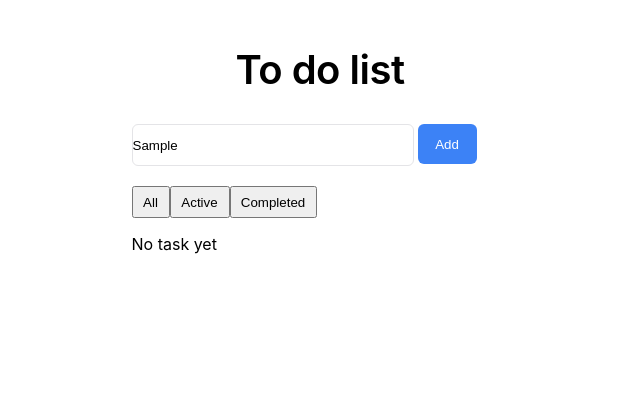
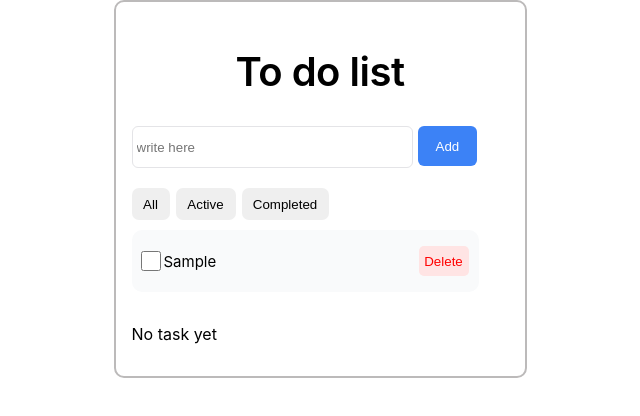
Before and after one commit to InderN10/realTO-DO, a React (Create React App) app: page / in a window 1280 px wide. Both pictures are taken after typing "Sample" into the empty fields and a click on the button "Add". Shown: the top 416 px of the page, without its empty margins (320-960 px from the left). Built offline with nearby package versions, Linux system fonts and the light colour scheme.

Commit message:
Almost done

```diff
--- a/package.json
+++ b/package.json
@@ -8,6 +8,7 @@
     "@testing-library/user-event": "^13.5.0",
     "cra-template": "1.2.0",
     "react-scripts": "5.0.1",
+    "uuid": "^11.0.3",
     "web-vitals": "^2.1.4"
   },
   "scripts": {
--- a/src/App.css
+++ b/src/App.css
@@ -1,20 +1,36 @@
 .App {
+  width: 100%;
+  height: 100%;
   display: flex;
   justify-content: center;
+  align-content: center;
 }
-#BODY{
+
+#BODY {
   width: 377px;
   padding: 16px;
   display: flex;
   flex-direction: column;
   justify-content: center;
+  border: 2px solid rgb(188, 186, 186);
+  border-radius: 10px;
 }
-#containerCLASSIFYING{
+
+#container {
+  gap: 5px;
   display: flex;
   justify-content: space-between;
   margin-bottom: 20px;
   width: 345px;
 }
+
+#containerCLASSIFYING {
+  width: 345px;
+  display: flex;
+  gap: 6px;
+  margin-bottom: 10px;
+}
+
 #writeTASK {
   width: 280px;
   height: 40px;
@@ -22,6 +38,7 @@
   border: 1px solid var(--border-border-border, #E4E4E7);
   margin: 0;
   padding: 0;
+  padding-left: 4px;
 }
 
 #addBUTTON {
@@ -36,16 +53,25 @@
 #allTASKS {
   width: 38px;
   height: 32px;
+  border: 0;
+  border-radius: 7px;
 }
-#activeTASKS{
+
+#activeTASKS {
   width: 60px;
   height: 32px;
+  border: 0;
+  border-radius: 7px;
 }
-#comletedTASKS{
+
+#comletedTASKS {
   width: 87px;
   height: 32px;
+  border: 0;
+  border-radius: 7px;
 }
-#title{
+
+#title {
   color: #000;
   text-align: center;
   font-size: 40px;
@@ -55,3 +81,43 @@ line-height: 28px;
   letter-spacing: -0.5px;
 
 }
+
+#error {
+  color: red;
+  text-align: center;
+}
+
+#Tasks {
+  font-size: 15px;
+  width: 342px;
+  height: 62px;
+  border-radius: 10px;
+  margin-bottom: 16px;
+  cursor: pointer;
+  padding-left: 5px;
+  display: flex;
+  justify-content: space-between;
+  align-items: center;
+  background-color: #f9fafb
+}
+#checkBox{
+  width: 20px;
+  height: 20px;
+}
+#deleteBUTT{
+  display: flex;
+  align-items: center;
+  justify-content: center;
+  width: 50px;
+  height:30px;
+  background-color: rgb(255, 228, 228);
+  color: red;
+  margin-right: 10px;
+  border: 0;
+  border-radius: 5px;
+}
+#checkBox-text-container{
+  display: flex;
+  align-items: center;
+
+}
--- a/src/App.js
+++ b/src/App.js
@@ -1,20 +1,80 @@
 
 import './App.css';
+import react, { useState } from "react"
+import { v4 as uuidv4 } from 'uuid';
+const todo = {
+  text: "do homework",
+  id: 1,
+  status: "ACTIVE" | "COMPLETED"
+}
+function App() {
+  const [todo, setTodo] = useState([]);
+  const [inputValue, setInputValue] = useState("");
+  const [error, setError] = useState("")
+  const [filterState, setFilterState] = useState("ALL")
+  function handleInputChange(event) {
+    setInputValue(event.target.value);
+  };
+  function handleAddButton() {
+    if (inputValue.length === 0) {
+      setError("please enter task");
+      return;
+    } else {
+      setError("")
+      setTodo([...todo, { text: inputValue, id: uuidv4(), status: "ACTIVE" }]);
+      setInputValue("");
+    }
+  };
+  function handleCheckBox(id) {
+    const newTodos = todo.map((todo) => {
+      if (todo.id === id) {
+        return { ...todo, status: todo.status === "DONE" ? "ACTIVE" : "DONE" }
+      }
+      else {
+        return todo;
+      }
+    });
+    setTodo(newTodos);
+    console.log(todo);
 
-function App() {
+  };
+  function handleFilterState(state) {
+    setFilterState(state)
+  }
+
+  console.log(todo);
+
+
   return (
     <div className="App">
       <div id='BODY'>
         <p id='title'>To do list</p>
+        <div id='container'>
+          <input placeholder='write here' value={inputValue} onChange={handleInputChange} id='writeTASK'></input>
+          <button onClick={handleAddButton} id='addBUTTON'>Add</button>
+          {error.length > 1 && <div id='error'>{error}</div>}
+        </div>
         <div id='containerCLASSIFYING'>
-          <input id='writeTASK'></input>
-          <button id='addBUTTON'>Add</button>
+          <button onClick={() => handleFilterState("ALL")} id='allTASKS'>All</button>
+          <button onClick={() => handleFilterState("ACTIVE")} id='activeTASKS'>Active</button>
+          <button onClick={() => handleFilterState("DONE")} id='comletedTASKS'>Completed</button>
         </div>
-        <div id='container'>
-          <button id='allTASKS'>All</button>
-          <button id='activeTASKS'>Active</button>
-          <button id='comletedTASKS'>Completed</button>
-        </div>
+        {todo.filter((todo) => {
+          if (filterState === "ALL") {
+            return true
+          } else {
+            return todo.status === filterState;
+          }
+        }).map((todo, index) => {
+          return <div id='Tasks' key={index}>
+            <div id='checkBox-text-container'>
+              <input id='checkBox' type="checkbox" checked={todo.status === "DONE"} onChange={() => handleCheckBox(todo.id)} />
+              {todo.text}
+            </div>
+            <button id='deleteBUTT'>Delete</button>
+          </div>
+        }
+        )}
         <p>No task yet</p>
 
       </div>
```
Also changed, not shown: 1 other file (tests, documents, lock files or other folders). Lines whose indentation alone changed are shown as unchanged.
